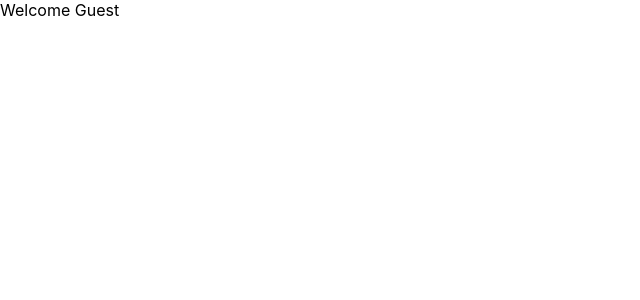
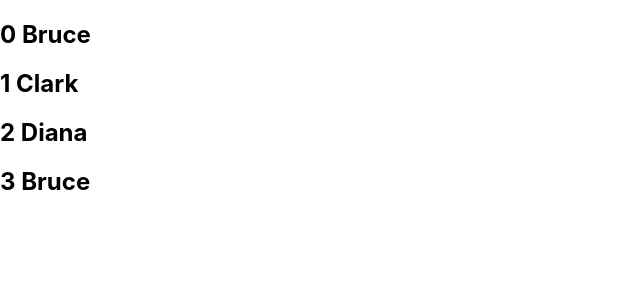
Before and after one commit to saluvalasaichandu/Form_handling_react, a React (Create React App) app: page / in a window 1280 px wide. Shown: the top 300 px of the page, without its empty margins (0-640 px from the left). Built offline with nearby package versions, Linux system fonts and the light colour scheme.

Commit message:
ListRender

```diff
--- a/src/App.js
+++ b/src/App.js
@@ -1,12 +1,13 @@
 import React, { Component } from 'react'
-import Usergreeting from './components/Usergreeting';
+
+import NameList from './components/NameList';
 
 
 class App extends Component{
   render(){
   return (
     <div>
-      <Usergreeting></Usergreeting>
+      <NameList></NameList>
     </div>
 
 
--- /dev/null
+++ b/src/components/NameList.js
@@ -0,0 +1,48 @@
+/*import React from 'react'
+
+function NameList() {
+    const names=['sai','chandu','saichandu']
+  return (
+    <div>
+        {/*<h2>{names[0]}</h2>
+        <h2>{names[1]}</h2>
+        <h2>{names[2]}</h2>
+        */ //}
+       //{ names.map(x=> <h2>{x}</h2>)}</div>
+  //)
+//}
+
+//}
+
+
+import React from 'react'
+import Person from './Person'
+
+function NameList() {
+  const names = ['Bruce', 'Clark', 'Diana', 'Bruce']
+  const persons = [
+    {
+      id: 1,
+      name: 'Bruce',
+      age: 30,
+      skill: 'React'
+    },
+    {
+      id: 2,
+      name: 'Clark',
+      age: 25,
+      skill: 'Angular'
+    },
+    {
+      id: 3,
+      name: 'Diana',
+      age: 28,
+      skill: 'Vue'
+    }
+  ]
+  const personList = persons.map(person => <Person key={person.id} person={person} />)
+  const nameList = names.map((name, index) => <h2 key={index}>{index} {name}</h2>)
+  return <div>{nameList}</div>
+}
+
+export default NameList
--- /dev/null
+++ b/src/components/Person.js
@@ -0,0 +1,13 @@
+import React from 'react'
+
+function Person({person, key}) {
+  return (
+    <div>
+      <h2>
+        I am {person.name}. I am {person.age} years old. I know {person.skill}
+      </h2>
+    </div>
+  )
+}
+
+export default Person
--- a/src/components/Usergreeting.js
+++ /dev/null
@@ -1,36 +0,0 @@
-import React, { Component } from 'react';
-class Usergreeting extends Component {
-  constructor(props) {
-    super(props)
-
-    this.state = {
-       isLoggedin: false
-    }
-  }
-
-  render() {
-    return(
-      this.state.isLoggedin  ?
-      (<div><h1>Welcome Saichandu</h1></div>)  :
-      (<div>Welcome Guest</div>)
-    )
-
-    /*let message
-    if(this.state.isLoggedin){
-      message=<div><h1>Welcome Saichandu</h1></div>
-    }
-    else{
-      message=<div>Welcome Guest</div>
-    }
-    return(<div>{message}</div>)
-    */
-     /*if(this.state.isLoggedin){
-      return(<div><h1>Welcome saichandu</h1></div>)
-     }
-     else{
-      return(<div>Welcome Guest</div>)
-     }*/
-  }
-}
-
-export default Usergreeting
```
